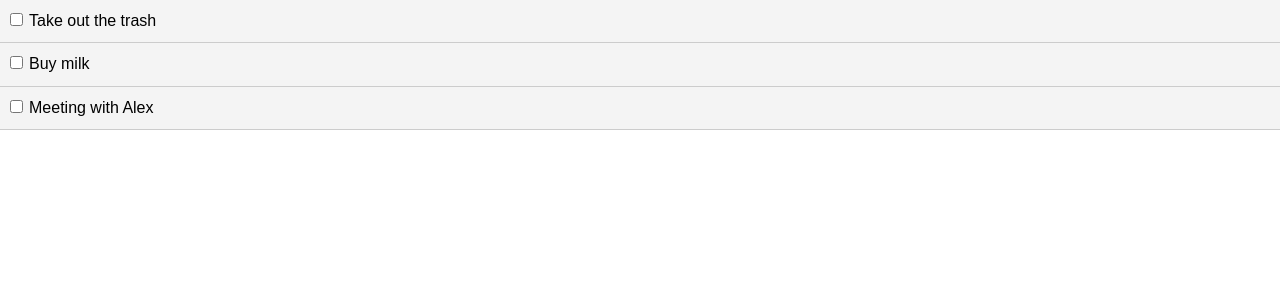
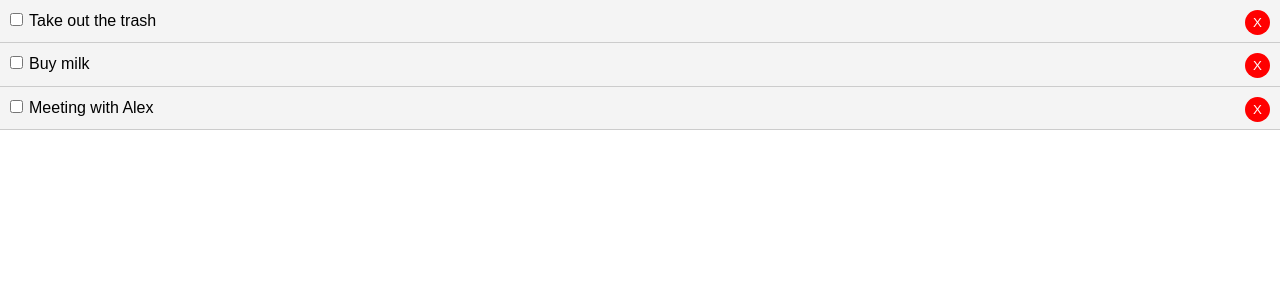
Before and after one commit to dennismarks/To-Do-React-Web-App, a React (Create React App) app: page / in a window 1280 px wide. Shown: the top 300 px of the page. Built offline with nearby package versions, Linux system fonts and the light colour scheme.

Commit message:
delete item when click the remove button

```diff
--- a/src/App.js
+++ b/src/App.js
@@ -24,21 +24,26 @@
 		]
 	}
 
+	// Toggle complete
 	markComplete = (id) => {
 		this.setState({todos: this.state.todos.map(todo => {
-			if (todo.id == id) {
+			if (todo.id === id) {
 				todo.completed = !todo.completed
 			}
 			return todo;
-		}) });
+		})});
 	}
 
+	// Delete Todo
+	delTodo = (id) => {
+		this.setState({ todos: [...this.state.todos.filter(todo => todo.id !== id)] });
+	}
 
 	render() {
 		console.log(this.state.todos)
 		return (
 		  <div className="App">
-			<Todos todos={this.state.todos} markComplete={this.markComplete}/>
+			<Todos todos={this.state.todos} markComplete={this.markComplete} delTodo={this.delTodo}/>
 		  </div>
 		);
 	  }
--- a/src/components/TodoItem.js
+++ b/src/components/TodoItem.js
@@ -24,6 +24,7 @@
                 <p>
                     <input style={{marginRight: '6px'}} type='checkbox' onChange={this.props.markComplete.bind(this, id)}/>
                     {title}
+                    <button onClick={this.props.delTodo.bind(this, id)} style={btnStyle}>X</button>
                 </p>
             </div>
         )
@@ -35,4 +36,14 @@
 	todo: PropTypes.object.isRequired
 }
 
+const btnStyle = {
+    background: '#ff0000',
+    color: '#fff',
+    border: 'none',
+    padding: '5px 8px',
+    borderRadius: '50%',
+    cursor: 'pointer',
+    float: 'right'
+}
+
 export default TodoItem
--- a/src/components/Todos.js
+++ b/src/components/Todos.js
@@ -6,7 +6,7 @@
 
 	render() {
 		return this.props.todos.map((todo) => (
-			<TodoItem key={todo.id} todo={todo} markComplete={this.props.markComplete}/>
+			<TodoItem key={todo.id} todo={todo} markComplete={this.props.markComplete} delTodo={this.props.delTodo}/>
 		))
 	}
 }
```
